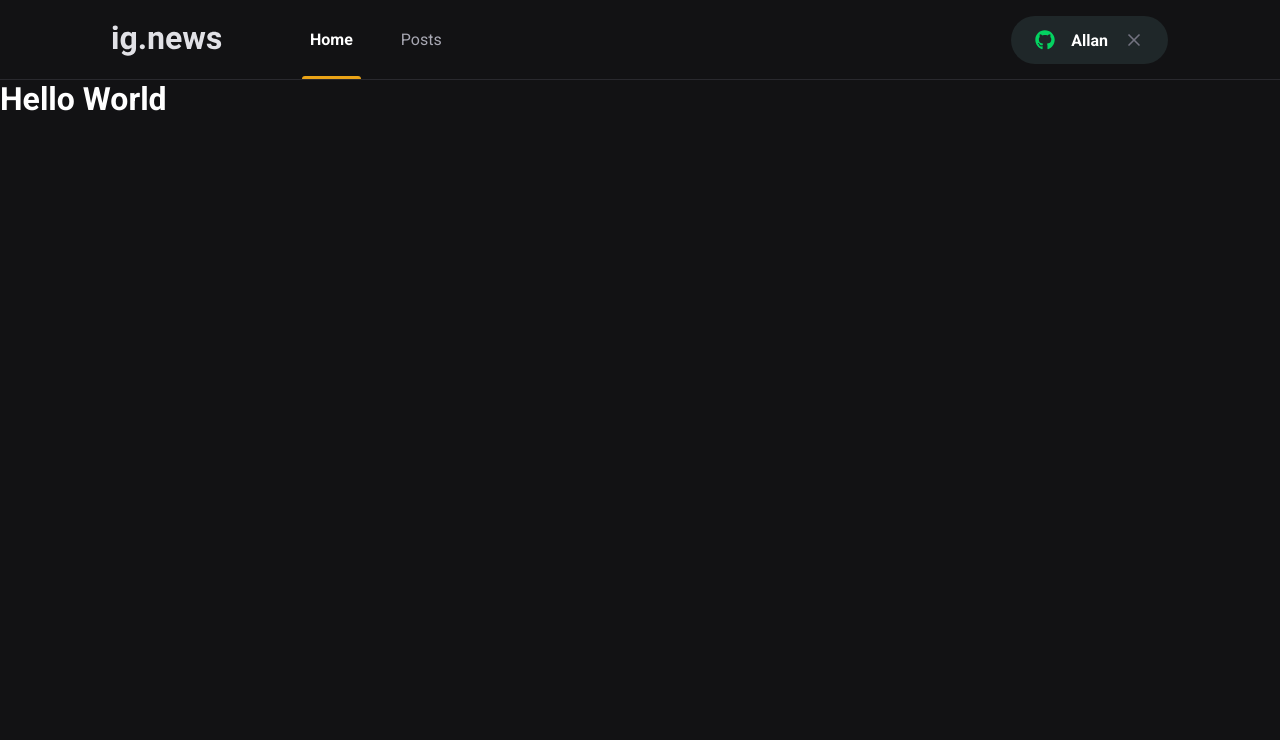
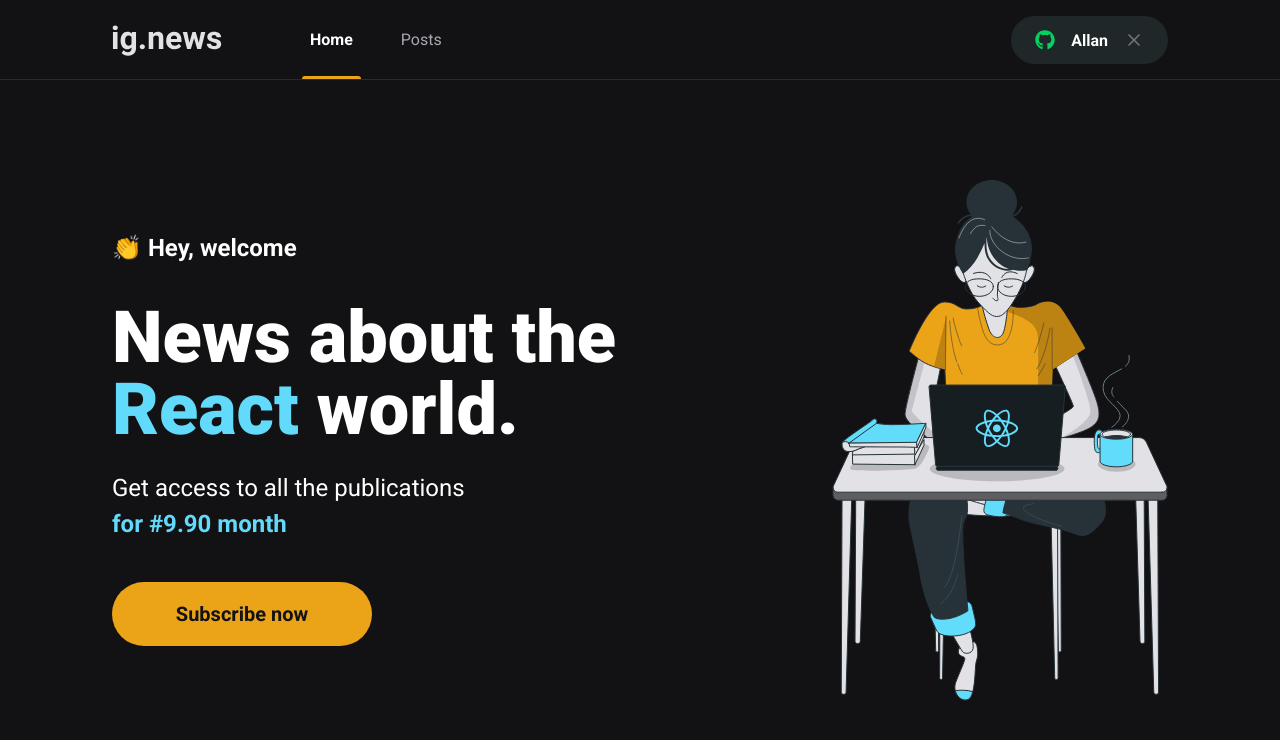
Before and after one commit to allangpio/ignews, a Next.js app: page / in a window 1280 px wide. Shown: the top 740 px of the page. Built offline with nearby package versions, Linux system fonts and the light colour scheme.

Commit message:
creating subscribe button

```diff
--- /dev/null
+++ b/src/components/SubscribeButton/index.tsx
@@ -0,0 +1,9 @@
+import styles from './styles.module.scss';
+
+export function SubscribeButton() {
+    return (
+        <button type="button" className={styles.subscribeButton}>
+            Subscribe now
+        </button>
+    )
+}
--- /dev/null
+++ b/src/components/SubscribeButton/styles.module.scss
@@ -0,0 +1,20 @@
+.subscribeButton {
+    height: 4rem;
+    width: 260px;
+    border: 0;
+    border-radius: 2rem;
+    background: var(--yellow-500);
+    color: var(--gray-900);
+    font-size: 1.25rem;
+    font-weight: bold;
+
+    display: flex;
+    align-items: center;
+    justify-content: center;
+
+    transition: filter 0.2s;
+
+    &:hover {
+        filter: brightness(0.8);
+    }
+}
--- /dev/null
+++ b/src/pages/home.module.scss
@@ -0,0 +1,45 @@
+.contentContainer {
+    max-width: 1120px;
+    margin: 0 auto;
+    padding: 0 2rem;
+    height: calc(100vh - 5rem);
+
+    display: flex;
+    align-items: center;
+    justify-content: space-between;
+}
+
+.hero {
+    max-width: 600px;
+
+    > span {
+        font-size: 1.5rem;
+        font-weight: bold;
+    }
+
+    h1 {
+        font-size: 4.5rem;
+        line-height: 4.5rem;
+        font-weight: 900;
+        margin-top: 2.5rem;
+
+        span {
+            color: var(--cyan-500);
+        }
+    }
+
+    p {
+        font-size: 1.5rem;
+        line-height: 2.25rem;
+        margin-top: 1.5rem;
+
+        span {
+            color: var(--cyan-500);
+            font-weight: bold;
+        }
+    }
+
+    button {
+        margin-top: 2.5rem;
+    }
+}
--- a/src/pages/index.tsx
+++ b/src/pages/index.tsx
@@ -1,12 +1,28 @@
 import Head from 'next/head';
+import { SubscribeButton } from '../components/SubscribeButton';
+import styles from './home.module.scss';
 
 export default function Home() {
   return (
     <>
       <Head>
-        <title>Início | ig.news</title>
+        <title>Home | ig.news</title>
       </Head>
-      <h1>Hello World</h1>
+
+      <main className={styles.contentContainer}>
+        <section className={styles.hero}>
+          <span>👏  Hey, welcome</span>
+          <h1>News about the <span>React</span> world.</h1>
+          <p>
+            Get access to all the publications <br />
+            <span>for #9.90 month</span>
+          </p>
+
+          <SubscribeButton />
+        </section>
+
+        <img src="/images/avatar.svg" alt="Girl coding" />
+      </main>
     </>
   )
 }
--- a/src/styles/global.scss
+++ b/src/styles/global.scss
@@ -13,7 +13,7 @@
     --gray-850: #1f2729;
     --gray-900: #121214;
 
-    --cyan-500: #0b0e0f;
+    --cyan-500: #61dafb;
     --yellow-500: #eba417;
 }
 
```
